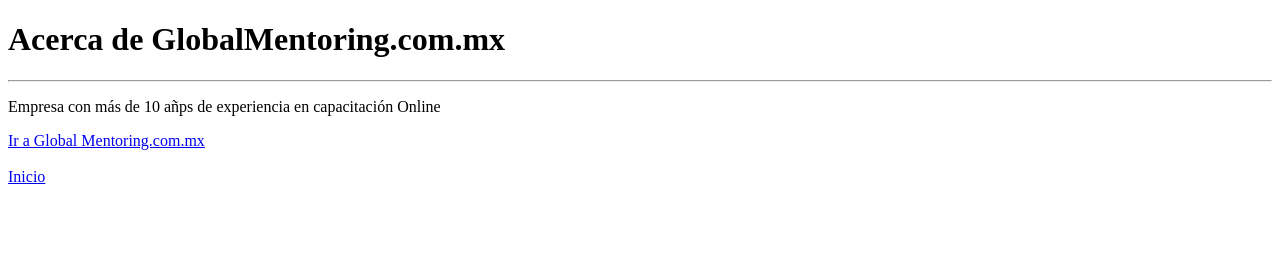
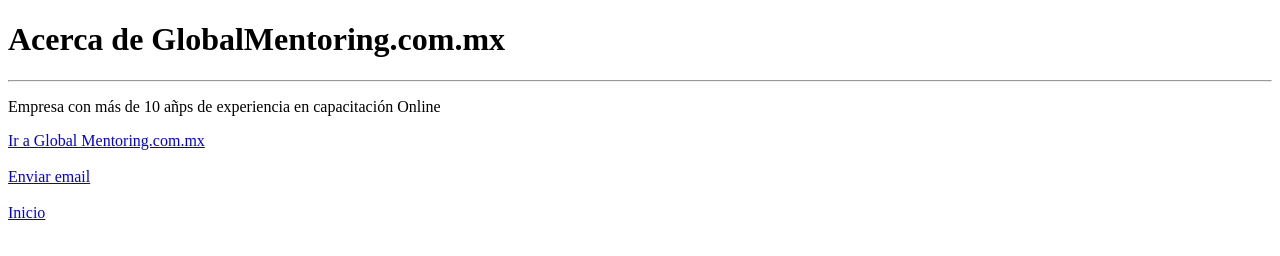
Before and after one commit to DaniHincapie/HTML, a plain HTML site: page Ejercicios/Acerca.html in a window 1280 px wide. Drawn offline with Linux system fonts and the light colour scheme.

Commit message:
Acerca de

```diff
--- a/Ejercicios/Acerca.html
+++ b/Ejercicios/Acerca.html
@@ -12,6 +12,8 @@
     <p>Empresa con más de 10 añps de experiencia en capacitación Online</p>
     <a href="https://www.globalmentoring.com.mx/" target="_black">Ir a Global Mentoring.com.mx</a>
     <br/><br/>
+    <a href="mailto:dhincapie087@gmail.com?subject=Contacto&body=prueba email">Enviar email</a> <!--Asi se envia un email-->
+    <br/><br/>
     <a href="Ejercicio.html">Inicio</a>
 </body>
 </html>
```
